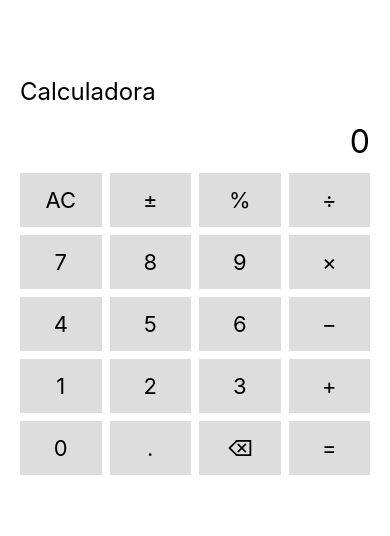
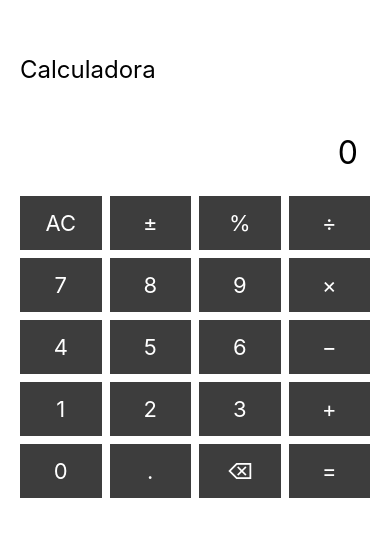
Before and after one commit to carlesconesa34/calculadora-react-native-carlesconesa, a React Native app in the folder app/: screen / in a window 390 px wide. Shown: the part 142-678 px from the top of the page. Built offline with nearby package versions, Linux system fonts and the light colour scheme.

Commit message:
feat: implement the screen component and modify the style

```diff
--- a/app/App.tsx
+++ b/app/App.tsx
@@ -3,6 +3,7 @@ import { useState } from "react";
 import { StyleSheet, Text, View } from "react-native";
 import { SafeAreaProvider, SafeAreaView } from "react-native-safe-area-context";
 import BotoCalculadora from "./src/components/BotoCalculadora";
+import PantallaCalculadora from "./src/components/PantallaCalculadora";
 
 const files = [
   ["AC", "±", "%", "÷"],
@@ -43,11 +44,7 @@ export default function App() {
         <View style={styles.contingut}>
           <View style={styles.calculadora}>
             <Text style={styles.titol}>Calculadora</Text>
-            <Text
-              style={{ fontSize: 32, textAlign: "right", marginBottom: 12 }}
-            >
-              {pantalla}
-            </Text>
+            <PantallaCalculadora valor={pantalla} operacio="" />
             {files.map((fila, index) => (
               <View key={index} style={styles.fila}>
                 {fila.map((tecla) => (
--- a/app/src/components/BotoCalculadora.tsx
+++ b/app/src/components/BotoCalculadora.tsx
@@ -14,6 +14,6 @@ export default function BotoCalculadora({ text, onPress }: Props) {
 }
 
 const styles = StyleSheet.create({
-  boto: { flex: 1, backgroundColor: "#dddddd", padding: 14 },
-  text: { textAlign: "center", fontSize: 22 },
+  boto: { flex: 1, backgroundColor: "#3d3d3d", padding: 14 },
+  text: { textAlign: "center", color: "#ffffff", fontSize: 22 },
 });
--- /dev/null
+++ b/app/src/components/PantallaCalculadora.tsx
@@ -0,0 +1,21 @@
+import { StyleSheet, Text, View } from "react-native";
+
+type Props = {
+  valor: string;
+  operacio: string;
+};
+
+export default function PantallaCalculadora({ valor, operacio }: Props) {
+  return (
+    <View style={styles.pantalla}>
+      <Text style={styles.operacio}>{operacio || " "}</Text>
+      <Text style={styles.valor}>{valor}</Text>
+    </View>
+  );
+}
+
+const styles = StyleSheet.create({
+  pantalla: { padding: 12, marginBottom: 12 },
+  operacio: { fontSize: 18, textAlign: "right" },
+  valor: { fontSize: 32, textAlign: "right" },
+});
```
